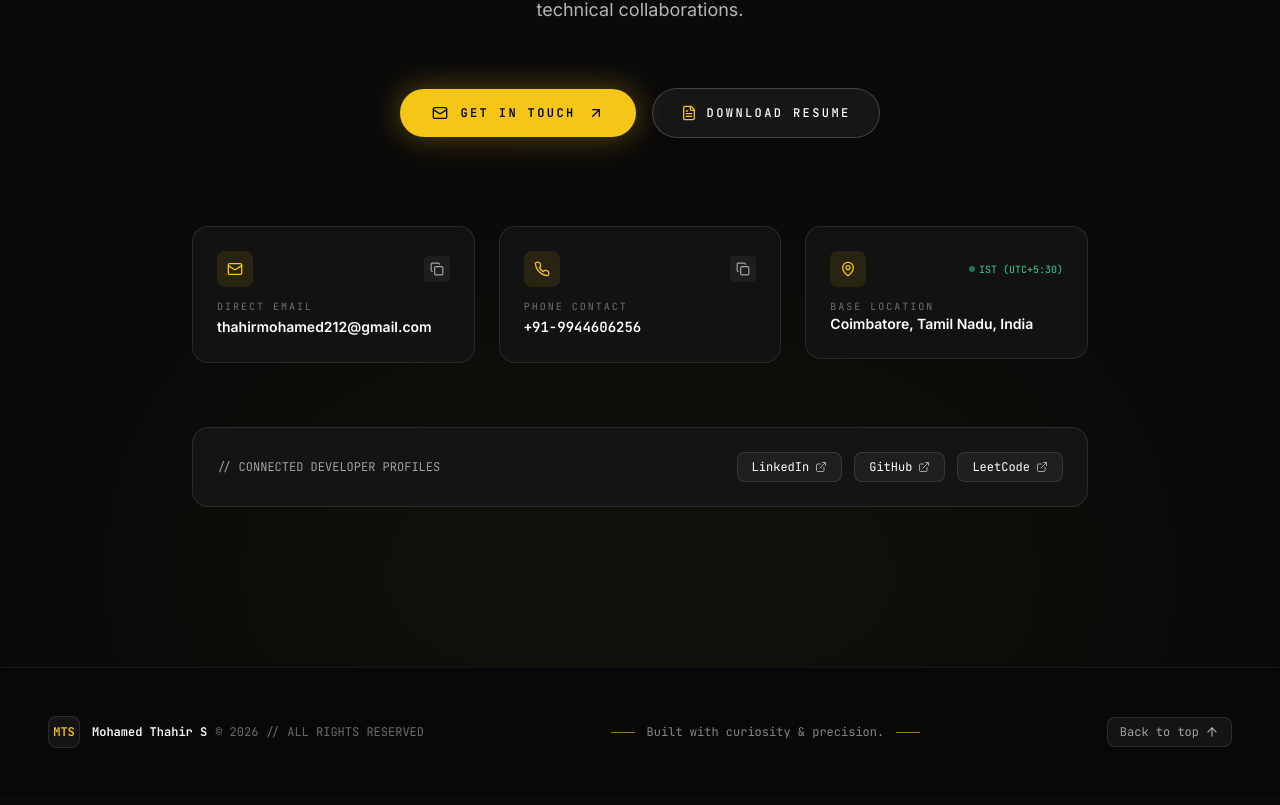
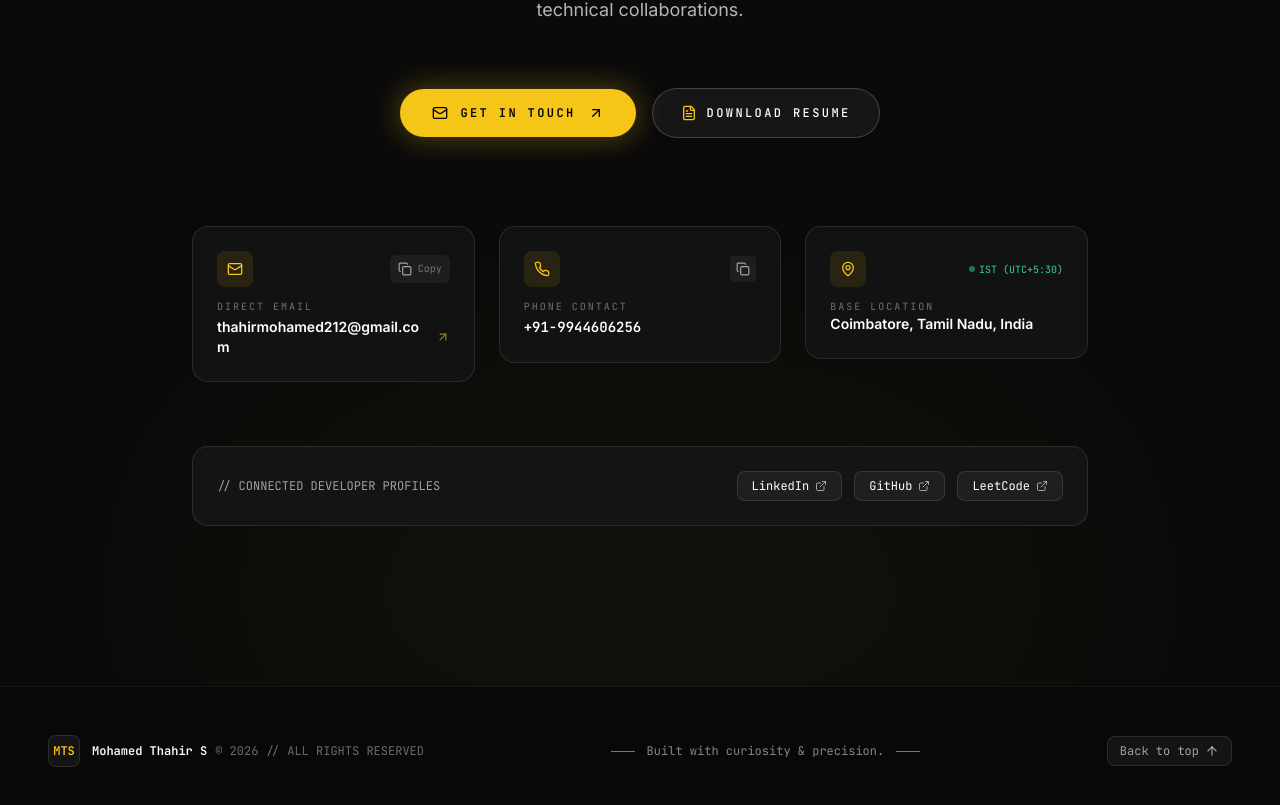
Before and after one commit to thahir2112/Personal_Portfolio, a Next.js app: page / in a window 1280 px wide. Shown: the part 9730-10535 px from the top of the page. Built offline with nearby package versions, Linux system fonts and the light colour scheme.

Commit message:
fix(contact): open Gmail compose directly on email click

```diff
--- a/components/Contact.tsx
+++ b/components/Contact.tsx
@@ -22,6 +22,8 @@ export default function Contact() {
   const [copiedEmail, setCopiedEmail] = useState(false);
   const [copiedPhone, setCopiedPhone] = useState(false);
   const [resumeStatus, setResumeStatus] = useState<string | null>(null);
+
+  const gmailUrl = `https://mail.google.com/mail/?view=cm&fs=1&to=${portfolioData.email}`;
 
   const handleCopy = (text: string, type: "email" | "phone") => {
     navigator.clipboard.writeText(text);
@@ -101,7 +103,9 @@ export default function Contact() {
           <div className="flex flex-wrap items-center justify-center gap-4">
             <MagneticButton strength={0.3}>
               <a
-                href={`mailto:${portfolioData.email}`}
+                href={gmailUrl}
+                target="_blank"
+                rel="noopener noreferrer"
                 className="group relative inline-flex items-center gap-3 px-8 py-4 rounded-full text-xs font-mono uppercase tracking-widest font-bold text-black bg-mustard hover:bg-mustard-light transition-all duration-300 shadow-[0_0_30px_rgba(245,197,24,0.35)] hover:shadow-[0_0_40px_rgba(245,197,24,0.6)]"
               >
                 <Mail className="w-4 h-4" />
@@ -142,17 +146,34 @@ export default function Contact() {
         <div className="grid grid-cols-1 md:grid-cols-3 gap-6 max-w-4xl mx-auto pt-6">
           {/* Email Card */}
           <Reveal delay={0.25}>
-            <div className="p-6 rounded-2xl bg-[#121212] border border-white/10 space-y-3 relative group hover:border-mustard/40 transition-colors">
+            <div
+              onClick={() => window.open(gmailUrl, "_blank", "noopener,noreferrer")}
+              className="p-6 rounded-2xl bg-[#121212] border border-white/10 space-y-3 relative group hover:border-mustard/40 transition-colors cursor-pointer"
+            >
               <div className="flex items-center justify-between">
-                <div className="w-9 h-9 rounded-lg bg-mustard/10 flex items-center justify-center text-mustard">
+                <div className="w-9 h-9 rounded-lg bg-mustard/10 flex items-center justify-center text-mustard group-hover:bg-mustard group-hover:text-black transition-colors">
                   <Mail className="w-4 h-4" />
                 </div>
                 <button
-                  onClick={() => handleCopy(portfolioData.email, "email")}
-                  className="p-1.5 rounded bg-white/5 hover:bg-white/10 text-white/60 hover:text-white transition-colors"
+                  onClick={(e) => {
+                    e.stopPropagation();
+                    handleCopy(portfolioData.email, "email");
+                  }}
+                  className="p-1.5 px-2 rounded-md bg-white/5 hover:bg-white/10 text-white/60 hover:text-white transition-colors flex items-center gap-1.5 text-xs font-mono"
                   aria-label="Copy email address"
+                  title="Copy email to clipboard"
                 >
-                  {copiedEmail ? <Check className="w-3.5 h-3.5 text-mustard" /> : <Copy className="w-3.5 h-3.5" />}
+                  {copiedEmail ? (
+                    <>
+                      <Check className="w-3.5 h-3.5 text-mustard" />
+                      <span className="text-mustard text-[10px]">Copied!</span>
+                    </>
+                  ) : (
+                    <>
+                      <Copy className="w-3.5 h-3.5" />
+                      <span className="text-[10px] text-white/40 group-hover:text-white/70">Copy</span>
+                    </>
+                  )}
                 </button>
               </div>
 
@@ -161,10 +182,14 @@ export default function Contact() {
                   DIRECT EMAIL
                 </div>
                 <a
-                  href={`mailto:${portfolioData.email}`}
-                  className="text-sm font-semibold text-white group-hover:text-mustard transition-colors break-all"
+                  href={gmailUrl}
+                  target="_blank"
+                  rel="noopener noreferrer"
+                  onClick={(e) => e.stopPropagation()}
+                  className="text-sm font-semibold text-white group-hover:text-mustard transition-colors break-all inline-flex items-center gap-1.5"
                 >
-                  {portfolioData.email}
+                  <span>{portfolioData.email}</span>
+                  <ArrowUpRight className="w-3.5 h-3.5 opacity-60 group-hover:opacity-100 group-hover:translate-x-0.5 group-hover:-translate-y-0.5 transition-all text-mustard" />
                 </a>
               </div>
             </div>
--- a/components/Navbar.tsx
+++ b/components/Navbar.tsx
@@ -189,9 +189,14 @@ export default function Navbar() {
                 <ArrowUpRight className="w-4 h-4" />
               </a>
 
-              <div className="text-center text-xs font-mono text-white/40">
+              <a
+                href={`https://mail.google.com/mail/?view=cm&fs=1&to=${portfolioData.email}`}
+                target="_blank"
+                rel="noopener noreferrer"
+                className="block text-center text-xs font-mono text-white/50 hover:text-mustard transition-colors"
+              >
                 {portfolioData.email}
-              </div>
+              </a>
             </div>
           </motion.div>
         )}
```
